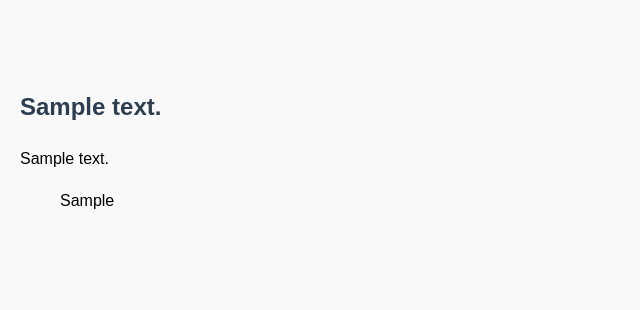
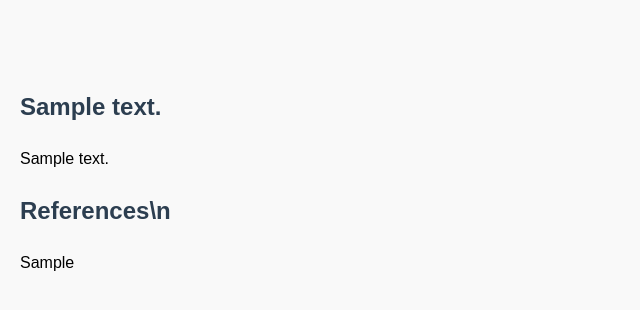
Before and after one commit to arupa444/FastAPI-Journal-Automation-with-Generative-And-AI-Compound-AI-System, a FastAPI app: template Apps/templates/Format.html in a window 1280 px wide. Shown: the part 307-617 px from the top of the page, without its empty margins (0-640 px from the left). Run offline with FastAPI, Linux system fonts and the light colour scheme; the template is opened without the code that fills it: most values are stand-ins (such as "Sample title", 1, 10 or a date in 2020).

Commit message:
updated Formate.html file

```diff
--- a/Apps/templates/Format.html
+++ b/Apps/templates/Format.html
@@ -92,9 +92,8 @@
     <h2 class="post-title">{{ i }}</h2>
     <p>{{ j }}</p>
     {% endfor %}
-    <ol>
-        {{ storeRefPart }}
-    </ol>
+    <h2 class="post-title">References\n</h2>
+    {{ storeRefPart }}
 </body>
 
 </html>
```
